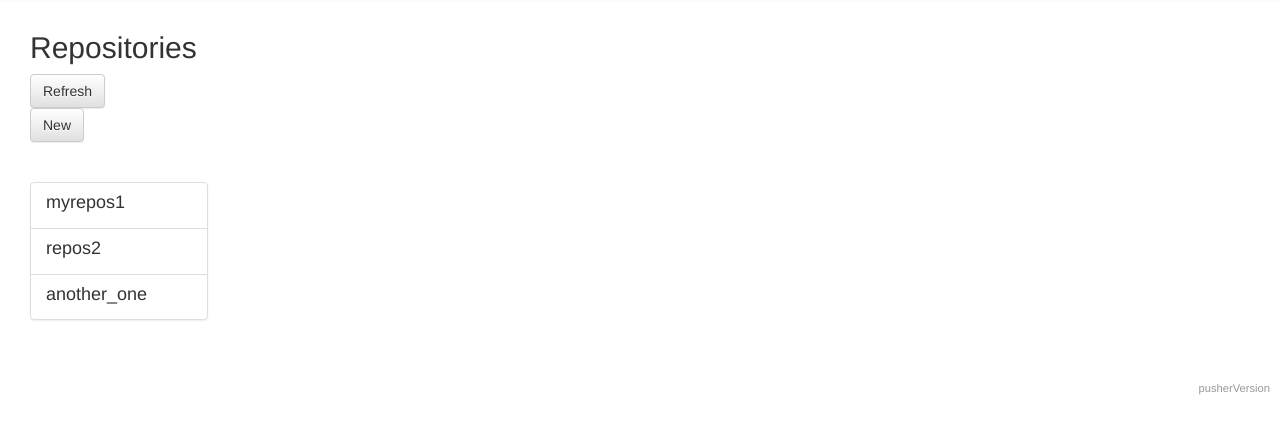
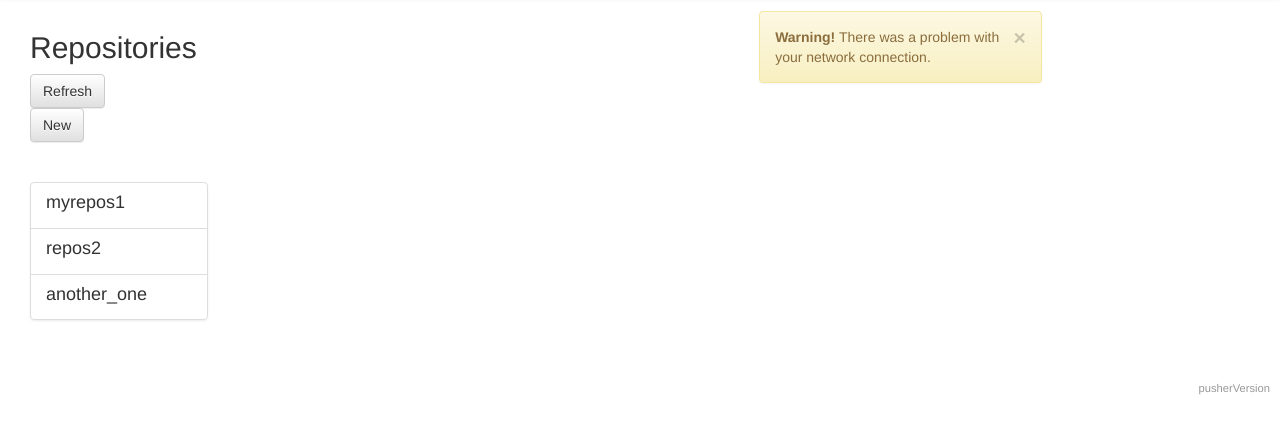
Before and after one commit to jarmoni/pusher, a plain HTML site: page src/main/resources/public/index.html at #!/repositories in a window 1280 px wide. Shown: the part 53-486 px from the top of the page. Drawn offline with Linux system fonts and the light colour scheme.

Commit message:
added alert (-> remove after evaluation)

```diff
--- a/src/main/resources/public/js/repositories/repositories.html
+++ b/src/main/resources/public/js/repositories/repositories.html
@@ -27,5 +27,11 @@
         </div>
         <div class="col-md-1"></div>
         <div class="col-md-4" ui-view></div>
+        <div class="col-md-3">
+            <div class="alert alert-warning">
+                <a href="#" class="close" data-dismiss="alert">&times;</a>
+                <strong>Warning!</strong> There was a problem with your network connection.
+            </div>
+        </div>
     </div>
 </div>
```
